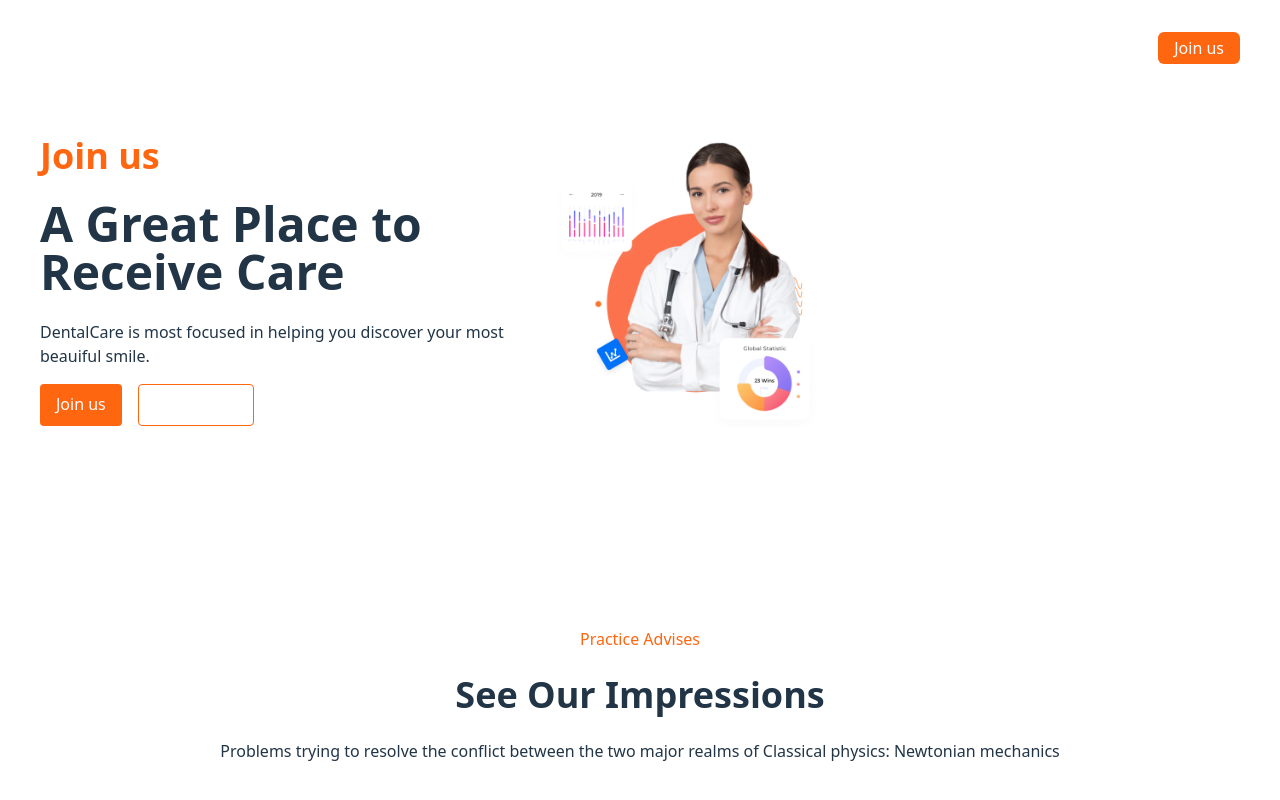
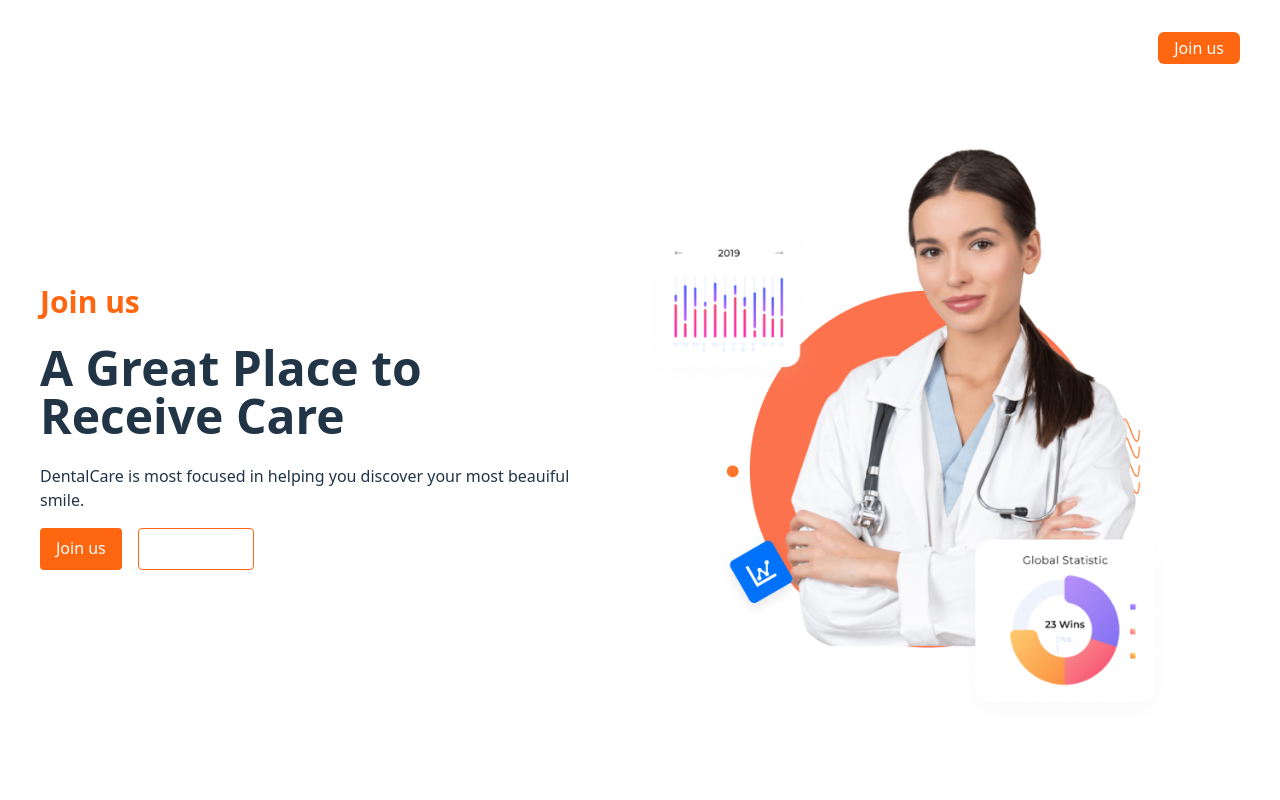
Before and after one commit to EmD-228/my-design-learning, a Vue app: page / in a window 1280 px wide. Shown: the top 800 px of the page. Built offline with nearby package versions, Linux system fonts and the light colour scheme.

Commit message:
ui: improve HeroSection responsive layout
- Change from flex to grid layout for better tablet support
- Adjust text sizes for responsive breakpoints
- Remove fixed max-width constraints

```diff
--- a/src/components/HeroSection.vue
+++ b/src/components/HeroSection.vue
@@ -1,10 +1,9 @@
 <template>
-  <div class="flex flex-col sm:flex-row ">
+  <div class="grid md:grid-cols-2 sm:items-center">
 
     <img class="sm:hidden w-full " src="../assets/hero-cover-1.png" alt="Hero Section">
-
-    <div class="sm:max-w-[40%] text-start content-center mr-4 sm:mr-8">
-      <p class="text-primary text-xl sm:text-2xl md:text-3xl lg:text-4xl font-bold">Join us</p>
+    <div class="text-start content-center mr-4 sm:mr-8">
+      <p class="text-primary text-xl sm:text-2xl md:text-2xl lg:text-3xl font-bold">Join us</p>
       <p class="text-xl sm:text-3xl md:text-4xl lg:text-5xl font-bold my-2 sm:my-6 ">A Great Place to Receive Care</p>
       <span class="">DentalCare is most focused in helping you discover your most beauiful smile.</span>
       <div class="flex gap-4 mt-4">
@@ -15,7 +14,7 @@
 
     </div>
 
-    <img class="hidden sm:block max-w-[300px] object-contain " src="../assets/hero-cover-1.png" alt="Hero Section">
+    <img class="hidden sm:block object-contain " src="../assets/hero-cover-1.png" alt="Hero Section">
 
   </div>
 </template>
```
